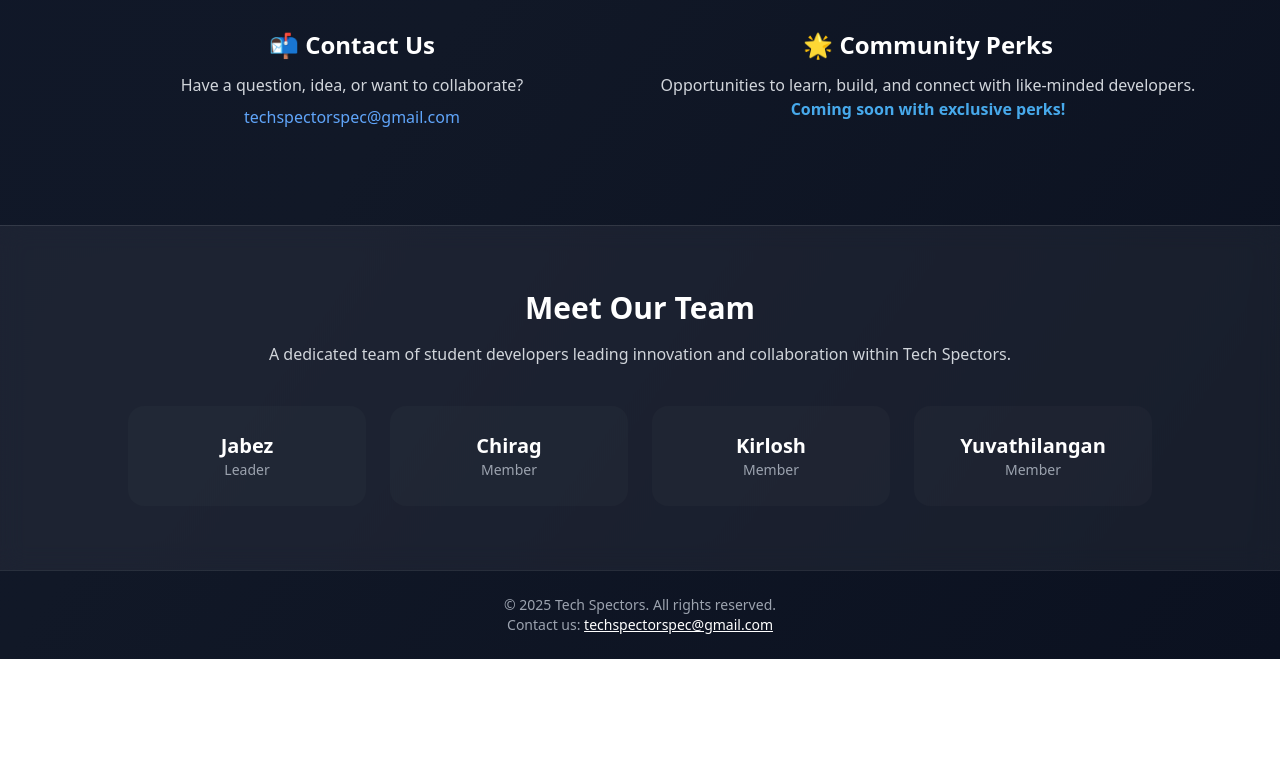
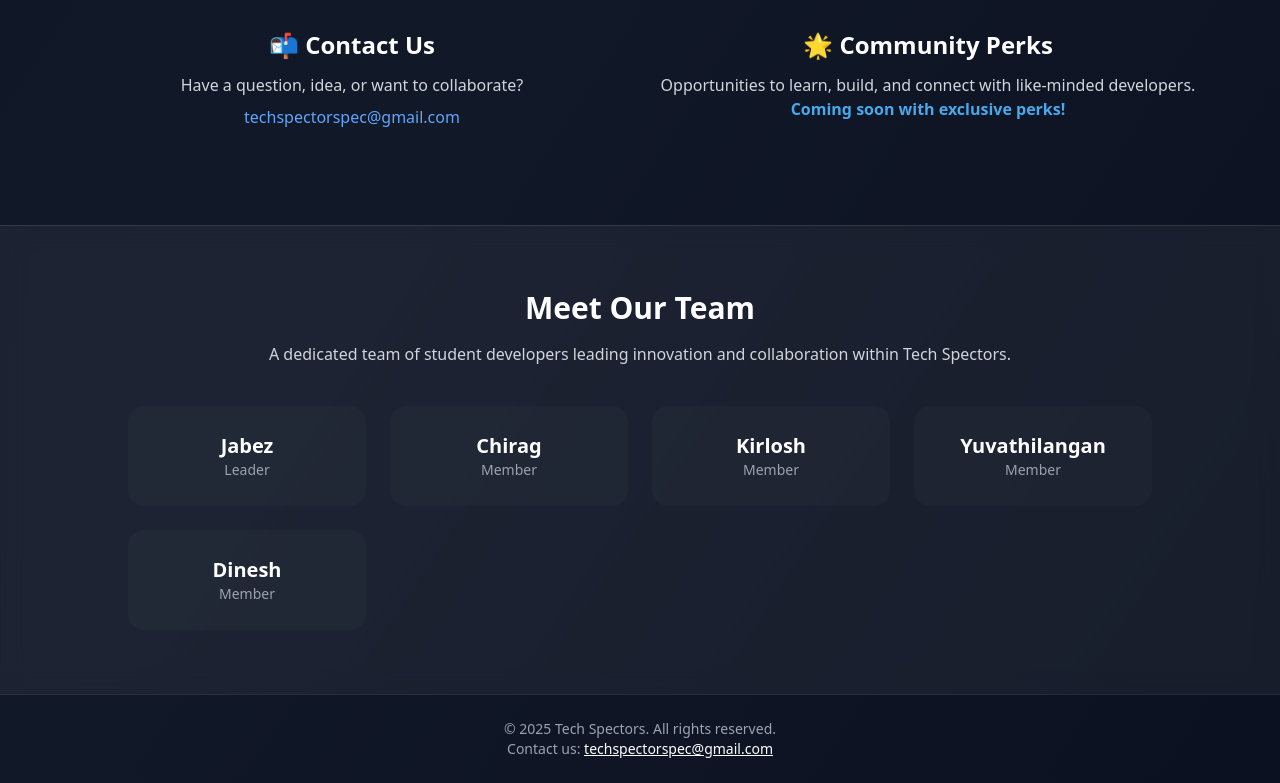
Before and after one commit to TechSpectors/tech-spectors-site, a plain HTML site: page index.html in a window 1280 px wide. Shown: the part 1140-1923 px from the top of the page. Before the commit the page ends 1799 px from the top, so only its background shows below. Drawn offline with nearby package versions, Linux system fonts and the light colour scheme.

Commit message:
Added Dinesh

```diff
--- a/index.html
+++ b/index.html
@@ -202,6 +202,10 @@
               <h3 class="text-xl font-bold">Yuvathilangan</h3>
               <p class="text-sm text-gray-400">Member</p>
             </a>
+            <a href="https://github.com/dinesh-cse-2007" target="_blank" class="team-card group">
+              <h3 class="text-xl font-bold">Dinesh</h3>
+              <p class="text-sm text-gray-400">Member</p>
+            </a>
           </div>
         </div>
       </section>
```
